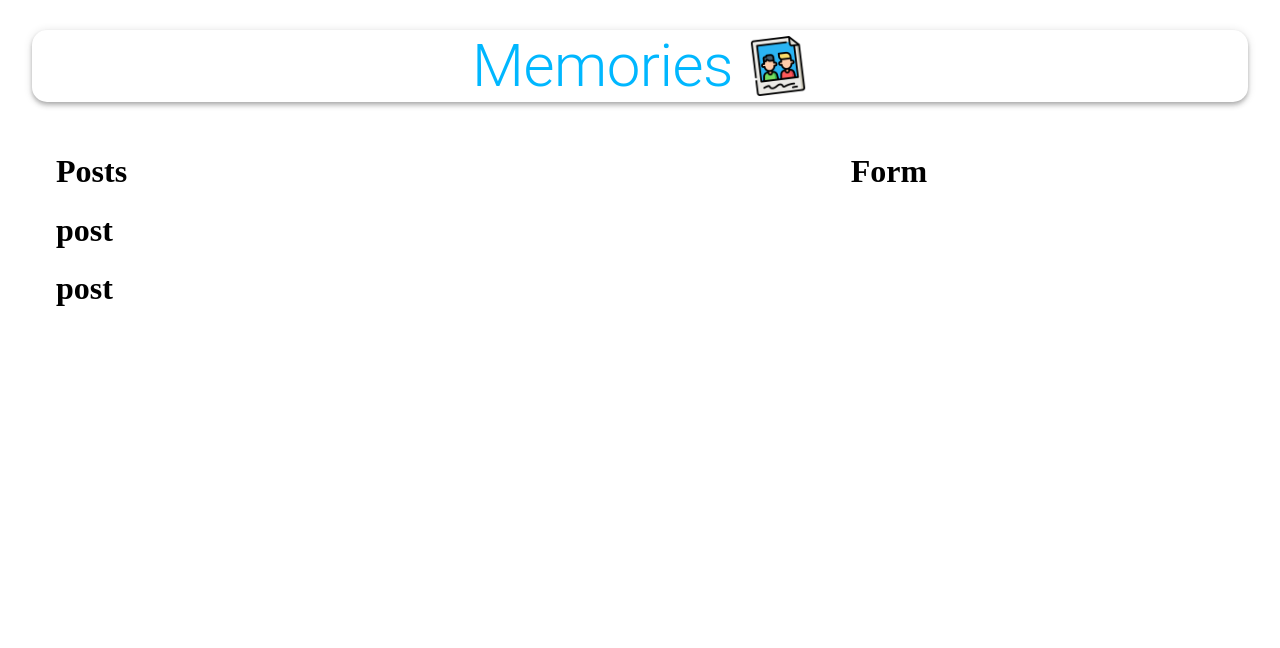
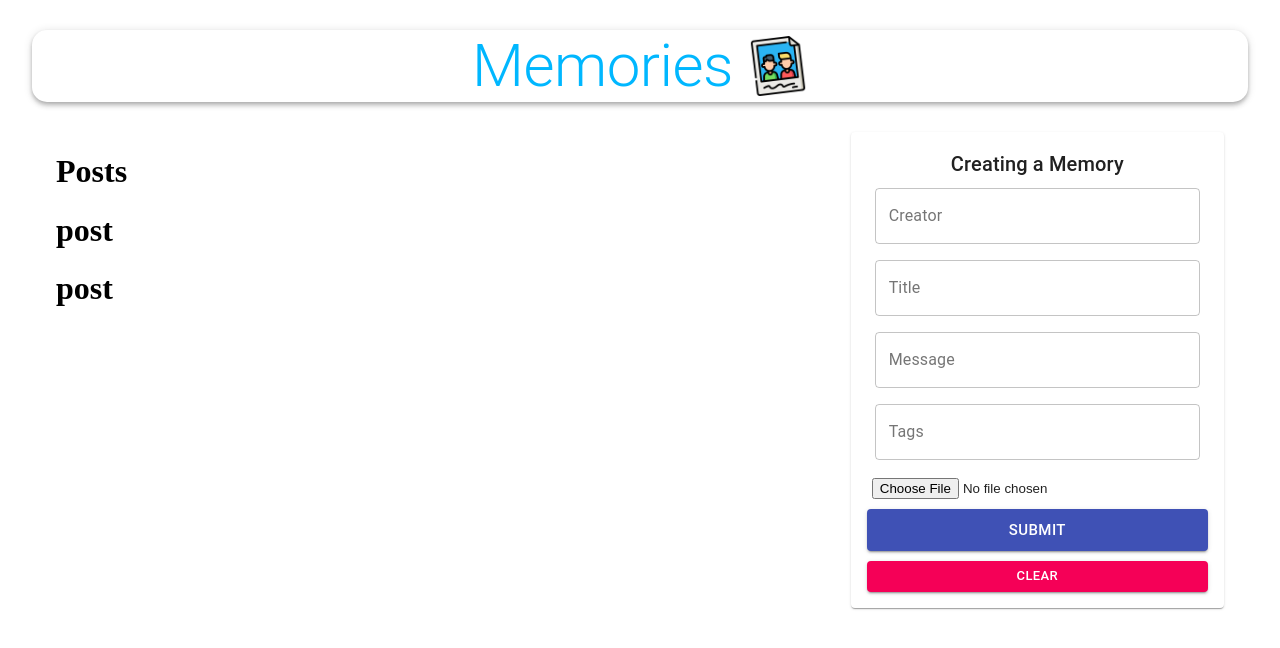
Before and after one commit to PranshVaishnav/CaptureIT, a React (Create React App) app: page / in a window 1280 px wide. Shown: the top 648 px of the page. Built offline with nearby package versions, Linux system fonts and the light colour scheme; no server answers.

Commit message:
Form Created

```diff
--- a/src/components/Forms/Form.js
+++ b/src/components/Forms/Form.js
@@ -1,10 +1,35 @@
-import React from 'react'
-
+import React, { useState } from 'react'
+import { TextField, Button, Typography, Paper } from '@material-ui/core';
+import FileBase from 'react-file-base64';
 import useStyles from './styles';
 function Form() {
+
+    const [postData, setPostData] = useState({ creator: '', title: '', message: '', tags: '', selectedFile: '' });
+
     const classes = useStyles();
+
+    const handleSubmit = () => {
+
+    }
+
+     const clear=()=>{
+
+     }
+
     return (
-        <h1>Form</h1>
+        <Paper className={classes.paper}>
+            <form autoComplete='off' noValidate className={`${classes.root} ${classes.form}`}  onSubmit={handleSubmit}>
+                <Typography variant="h6">Creating a Memory</Typography>
+                <TextField name="creator" variant='outlined' label="Creator" fullWidth value={postData.creator} onChange={(e) => setPostData({ ...postData, creator: e.target.value })} />
+                <TextField name="title" variant='outlined' label="Title" fullWidth value={postData.title} onChange={(e) => setPostData({ ...postData, title: e.target.value })} />
+                <TextField name="message" variant='outlined' label="Message" fullWidth value={postData.message} onChange={(e) => setPostData({ ...postData, message: e.target.value })} />
+                <TextField name="tags" variant='outlined' label="Tags" fullWidth value={postData.tags} onChange={(e) => setPostData({ ...postData, tags: e.target.value })} />
+                <div className={classes.fileInput}><FileBase type="file" multiple={false} onDone={({ base64 }) => setPostData({ ...postData, selectedFile: base64 })} /></div>
+                <Button className={classes.buttonSubmit} variant="contained" color="primary" size="large" type="submit" fullWidth>Submit</Button>
+                <Button variant="contained" color="secondary" size="small" onClick={clear} fullWidth>Clear</Button>
+
+            </form>
+        </Paper>
     )
 }
 
```
